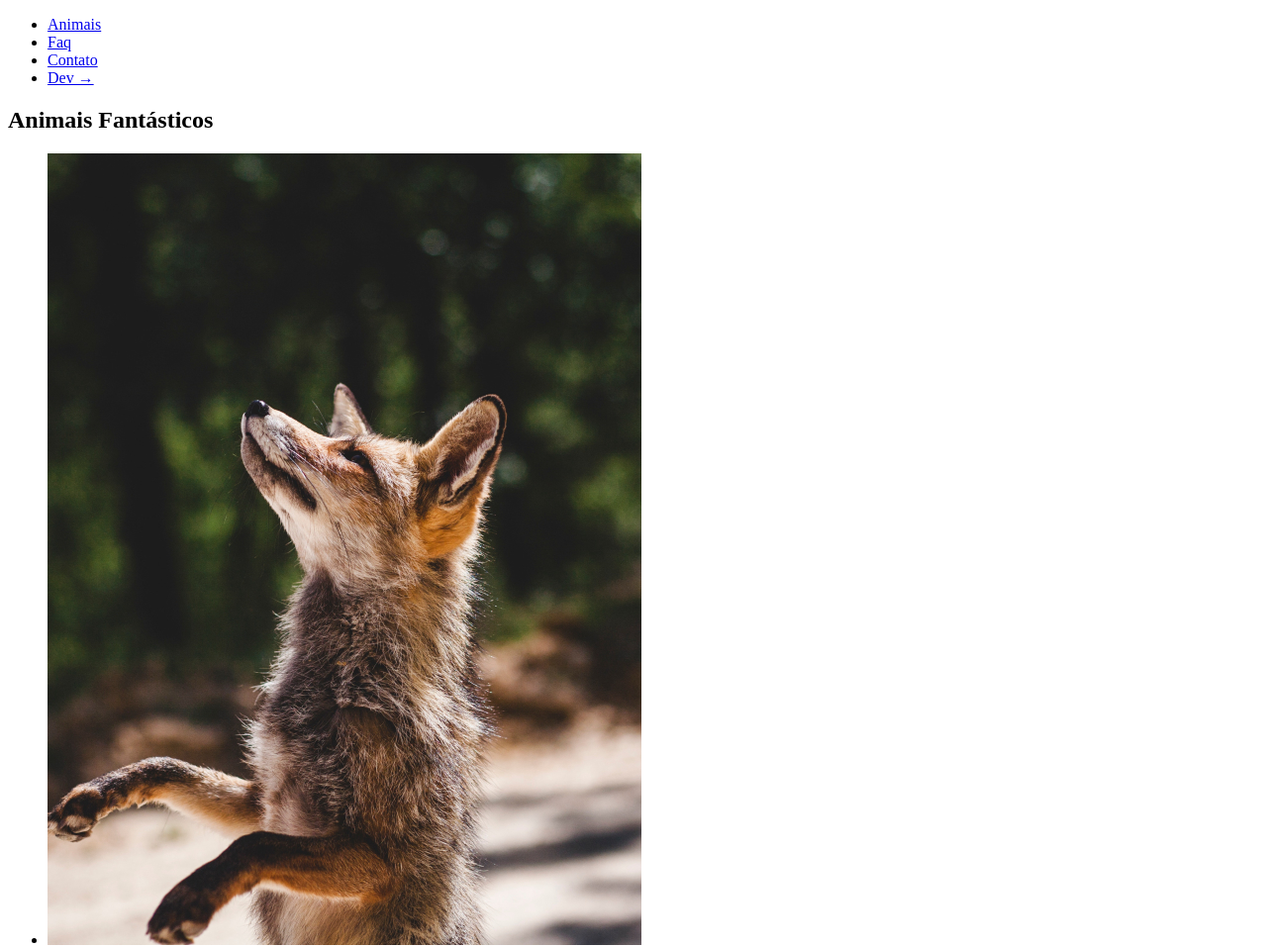
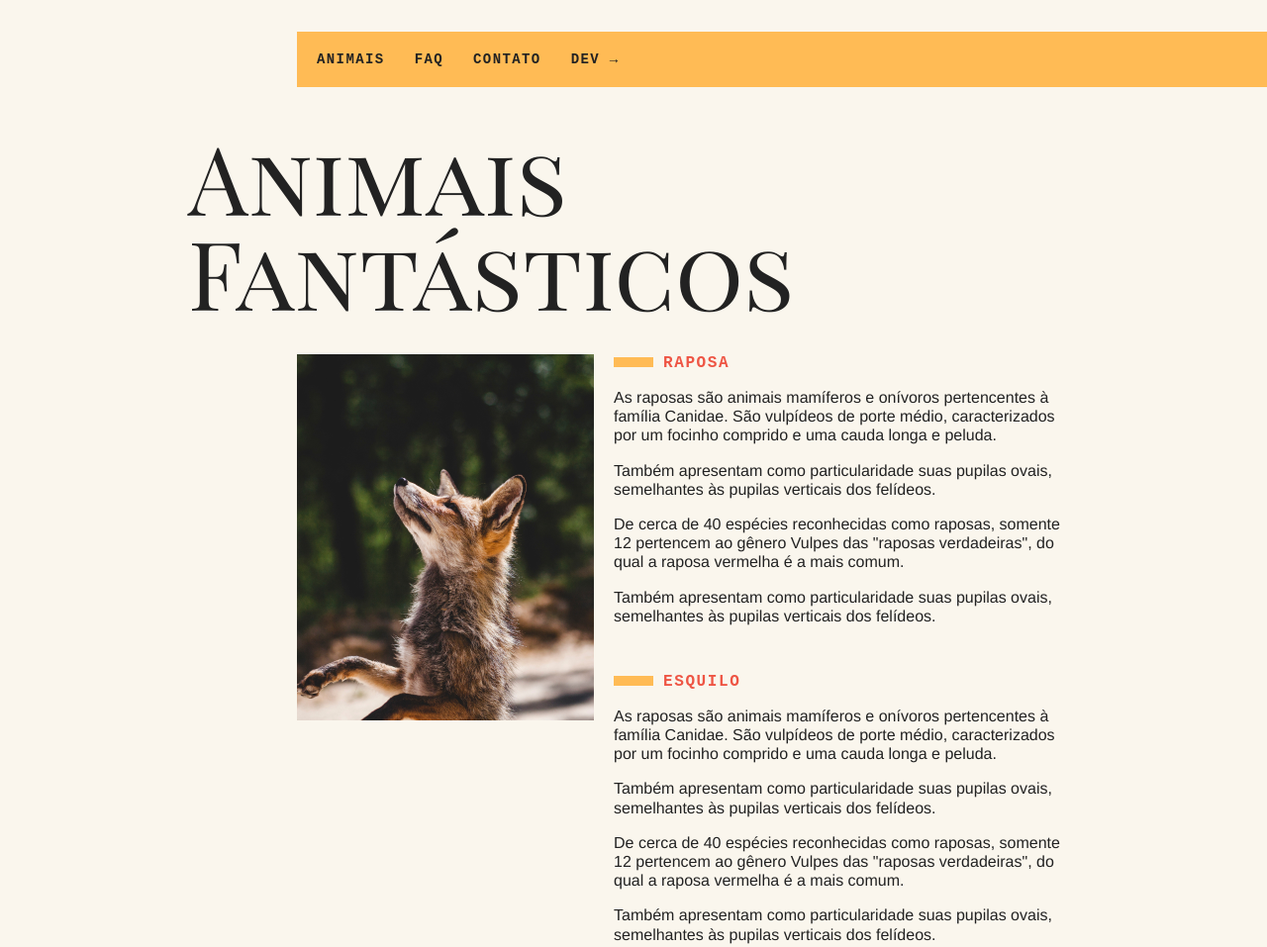
Before and after one commit to okaiosantana/animais-fantasticos, a website built with webpack: page index.html in a window 1280 px wide. Shown: the top 957 px of the page at 99% size. Built offline with nearby package versions, Linux system fonts and the light colour scheme.

Commit message:
style: adiciona google fonts e estilos globais iniciais

```diff
--- a/css/style.css
+++ b/css/style.css
@@ -0,0 +1,188 @@
+body,
+h1,
+h2,
+ul,
+li,
+p,
+dd,
+dt,
+dl {
+  margin: 0px;
+  padding: 0px;
+}
+
+img {
+  display: block;
+  max-width: 100%;
+}
+
+ul {
+  list-style: none;
+}
+
+body {
+  background: #faf6ed;
+  color: #222;
+  -webkit-font-smoothing: antialiased;
+  display: grid;
+  grid-template-columns: 1fr 120px minmax(300px, 800px) 1fr;
+}
+
+.menu {
+  grid-column: 3 / 5;
+  margin-top: 2rem;
+  margin-bottom: 2rem;
+  background: #fb5;
+}
+
+.menu ul {
+  display: flex;
+  flex-wrap: wrap;
+  padding: 10px;
+}
+
+.menu li a {
+  display: block;
+  padding: 10px;
+  margin-right: 10px;
+  color: #222;
+  text-decoration: none;
+  font-family: "IBM Plex Mono", monospace;
+  font-weight: bold;
+  text-transform: uppercase;
+  font-size: 0.875rem;
+  letter-spacing: 0.1em;
+}
+
+.grid-section {
+  grid-column: 2 / 4;
+  width: 100%;
+  box-sizing: border-box;
+  padding: 10px;
+  display: grid;
+  grid-template-columns: 90px 300px 1fr;
+  grid-gap: 20px;
+  margin-bottom: 4rem;
+}
+
+.titulo {
+  font-family: "Playfair Display SC", georgia;
+  font-size: 6rem;
+  line-height: 1;
+  font-weight: 400;
+  margin-bottom: 1rem;
+  grid-column: 1 / 4;
+}
+
+.animais h2 {
+  font-family: "IBM Plex Mono", monospace;
+  font-size: 1rem;
+  text-transform: uppercase;
+  letter-spacing: 0.1em;
+  margin-bottom: 1rem;
+  color: #e54;
+}
+
+.animais h2::before {
+  content: "";
+  display: inline-block;
+  width: 40px;
+  height: 10px;
+  margin-right: 10px;
+  background: #fb5;
+}
+
+.animais p {
+  font-family: Helvetica, Arial;
+  line-height: 1.2;
+  margin-bottom: 1rem;
+}
+
+.animais-lista {
+  height: 370px;
+  overflow-y: scroll;
+  grid-column: 2;
+}
+
+.animais-lista::-webkit-scrollbar {
+  width: 18px;
+}
+
+.animais-lista::-webkit-scrollbar-thumb {
+  background: #fb5;
+  border-left: 4px solid #faf6ed;
+  border-right: 4px solid #faf6ed;
+}
+
+.animais-lista::-webkit-scrollbar-track {
+  background: #faf6ed;
+}
+
+.animais-descricao {
+  grid-column: 3;
+}
+
+.animais-descricao section {
+  margin-bottom: 3rem;
+}
+
+.faq-lista {
+  grid-column: 2 / 4;
+}
+
+.faq-lista dt {
+  font-family: "IBM Plex Mono", monospace;
+  font-weight: bold;
+  margin-top: 2rem;
+  margin-bottom: 0.5rem;
+  color: #e54;
+}
+
+.faq-lista dt::before {
+  content: "";
+  display: inline-block;
+  width: 20px;
+  height: 10px;
+  margin-right: 10px;
+  background: #fb5;
+}
+
+.faq-lista dd {
+  font-family: Helvetica, Arial;
+  margin-bottom: 0.5rem;
+  margin-left: 30px;
+}
+
+.mapa {
+  grid-column: 2;
+}
+
+.dados {
+  grid-column: 3;
+}
+
+.dados li {
+  margin-bottom: 1rem;
+  font-family: Helvetica, Arial;
+}
+
+.dados li::before {
+  content: "";
+  display: inline-block;
+  width: 20px;
+  height: 10px;
+  margin-right: 10px;
+  background: #fb5;
+}
+
+.copy {
+  grid-column: 3/5;
+  margin-bottom: 2rem;
+  background: #fb5;
+}
+
+.copy p {
+  padding: 20px;
+  font-family: "IBM Plex Mono", monospace;
+  font-weight: bold;
+}
--- a/index.html
+++ b/index.html
@@ -6,6 +6,7 @@
   <meta http-equiv="X-UA-Compatible" content="IE=edge">
   <title>Animais Fantásticos</title>
   <meta name="viewport" content="width=device-width, initial-scale=1">
+  <link href="https://fonts.googleapis.com/css?family=Playfair+Display+SC" rel="stylesheet">
   <link rel="stylesheet" type="text/css" href="css/style.css" />
 </head>
 
```
